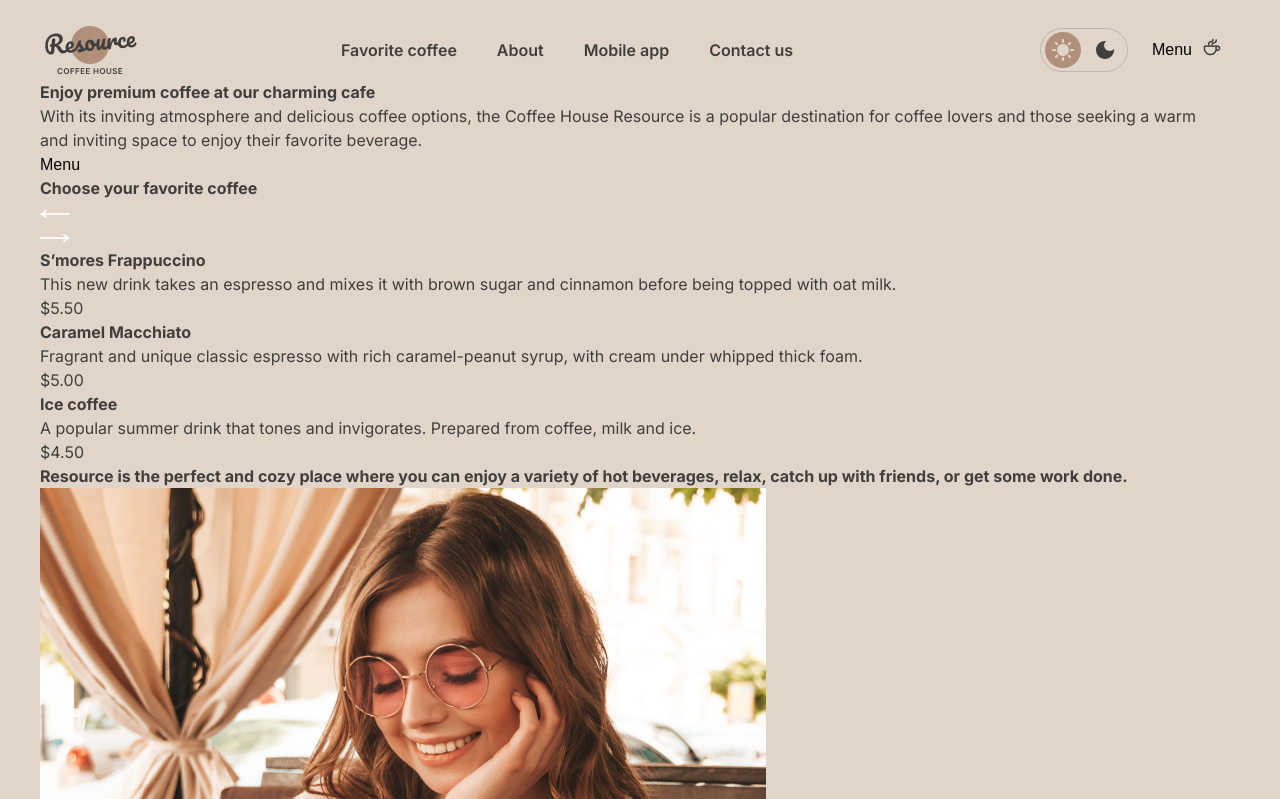
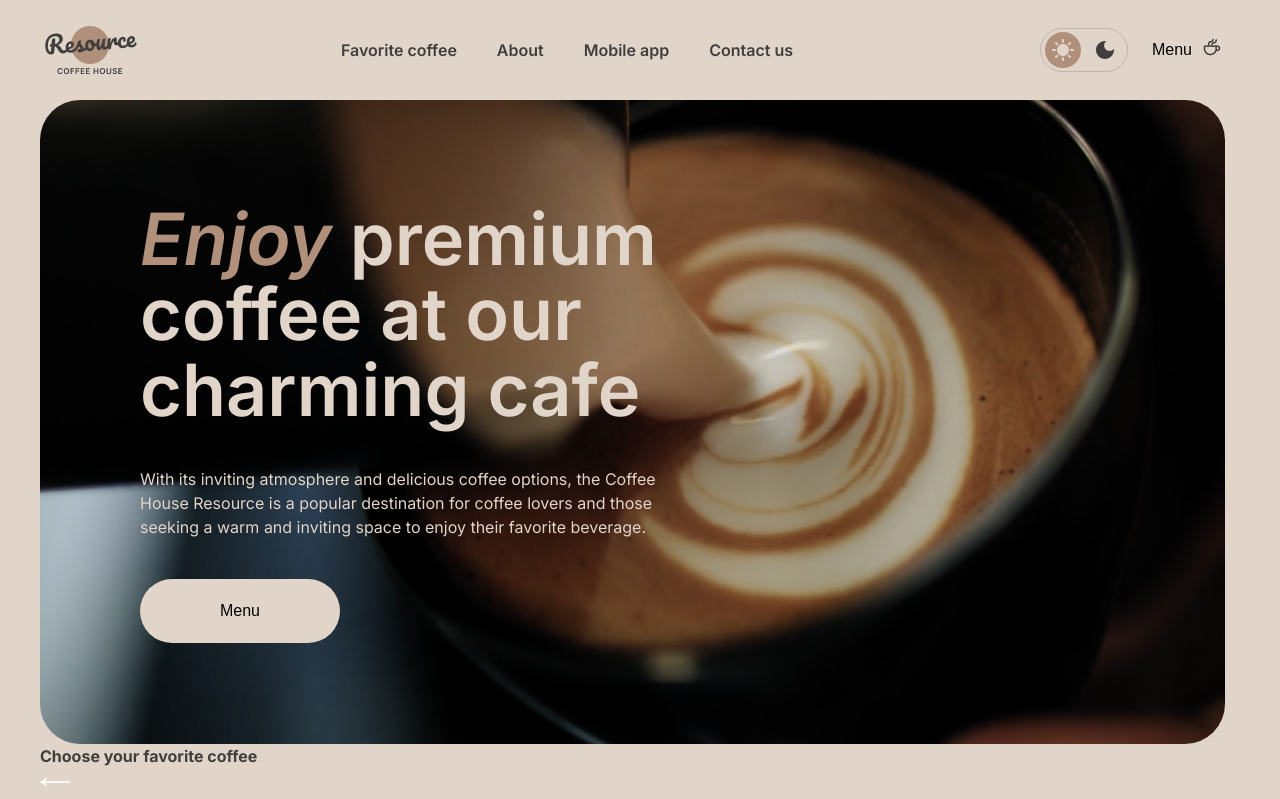
Before and after one commit to SerpentSveta/rsschool-landing-page, a website built with Vite: page index.html in a window 1280 px wide. Shown: the top 799 px of the page. Built offline with nearby package versions, Linux system fonts and the light colour scheme; files whose address does not match are found by name.

Commit message:
style: add hero styles

```diff
--- a/index.html
+++ b/index.html
@@ -41,11 +41,11 @@
     </header>
     <section class="hero">
       <div class="hero__content">
-        <h1 class="hero__title">Enjoy premium coffee at our charming cafe</h1>
+        <h1 class="hero__title"><span class="hero__accent">Enjoy</span> premium coffee at our charming cafe</h1>
         <p class="hero__text">With its inviting atmosphere and delicious coffee options, the Coffee House Resource is a
           popular destination for coffee
           lovers and those seeking a warm and inviting space to enjoy their favorite beverage.</p>
-        <button class="hero__button button" type="button">Menu</button>
+        <button class="hero__button button-primary" type="button">Menu</button>
       </div>
     </section>
     <section class="favorite-coffee" id="favorite-coffee">
--- a/src/style.css
+++ b/src/style.css
@@ -92,6 +92,19 @@ button {
   cursor: pointer;
 }
 
+.button-primary {
+  border-radius: 100px;
+  padding: 20px 78px;
+  width: 200px;
+  height: 64px;
+}
+
+h1 {
+  font-size: 72px;
+  font-weight: 600;
+  line-height: 1.05;
+}
+
 .wrapper {
   width: 100%;
   max-width: 1440px;
@@ -114,7 +127,19 @@ button {
 }
 
 .navigation__link {
+  position: relative;
   font-weight: 600;
+}
+
+.navigation__link:hover::before {
+  content: '';
+  position: absolute;
+  top: 22px;
+  left: 0;
+  right: -30px;
+  width: 100%;
+  border-bottom: 2px solid var(--text-primary);
+  cursor: pointer;
 }
 
 .theme-switch {
@@ -205,3 +230,47 @@ button {
   border-bottom: 2px solid var(--text-primary);
   cursor: pointer;
 }
+
+.hero {
+  display: flex;
+  align-items: center;
+  margin-top: 20px;
+  background: url(./assets/img-hero.jpg) center 100% no-repeat;
+  border-radius: 40px;
+  height: 644px;
+}
+
+.hero__title {
+  color: var(--text-inverse);
+}
+
+.hero__accent {
+  color: var(--text-accent);
+  font-style: italic;
+}
+
+.hero__content {
+  display: flex;
+  flex-direction: column;
+  gap: 40px;
+  max-width: 530px;
+  margin-left: 100px;
+}
+
+.hero__text {
+  color: var(--text-inverse);
+}
+
+.hero__button {
+  position: relative;
+  background: var(--text-inverse);
+}
+
+.hero__button:hover::after {
+  position: absolute;
+  content: url(./assets/icons/coffee-cup.png);
+  top: 21px;
+  right: 53px;
+  width: 20px;
+  height: 20px;
+}
```
Also changed, not shown: src/assets/img-hero.jpg (added).
